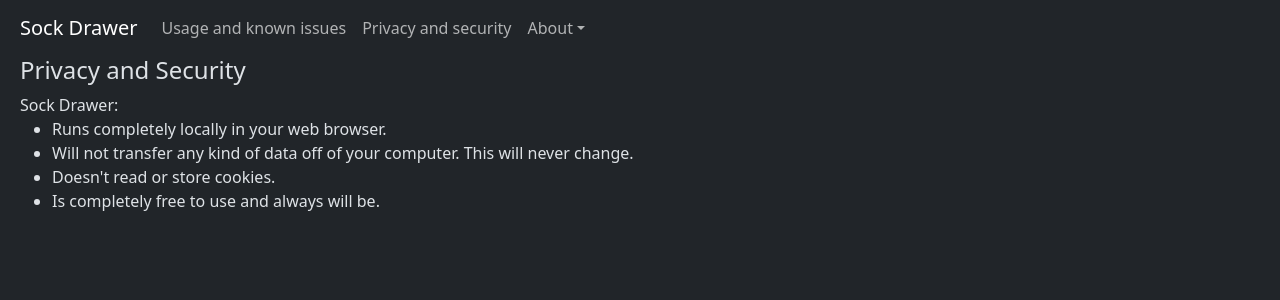
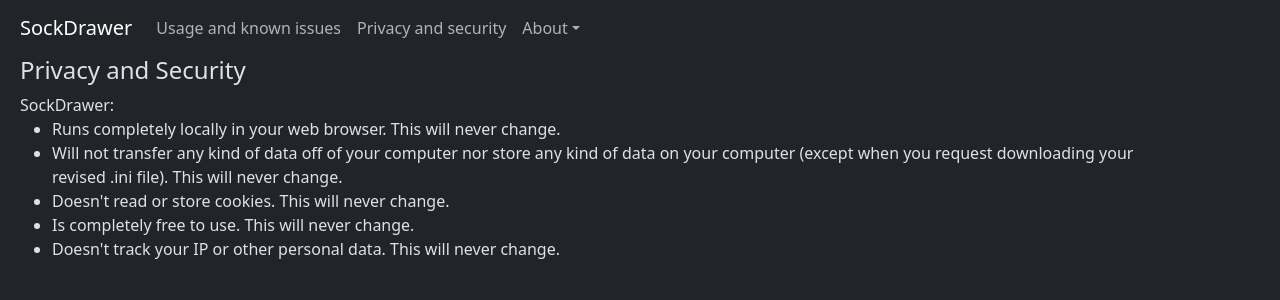
Before and after one commit to yeroca/EQSBEd, a React (Vite) app: page /privacy in a window 1280 px wide. Shown: the top 300 px of the page. Built offline with nearby package versions, Linux system fonts and the light colour scheme.

Commit message:
Improve privacy notice.  Use consistent naming of "SockDrawer"

```diff
--- a/index.html
+++ b/index.html
@@ -7,7 +7,7 @@
     <link rel="manifest" href="/site.webmanifest" />
     <meta charset="UTF-8" />
     <meta name="viewport" content="width=device-width, initial-scale=1.0" />
-    <title>Sock Drawer</title>
+    <title>SockDrawer</title>
   </head>
   <body>
     <div id="root"></div>
--- a/src/App.tsx
+++ b/src/App.tsx
@@ -24,7 +24,7 @@ const App = () => {
       <Container fluid className="ms-2">
         <Navbar expand="lg">
           <Navbar.Brand as={Link} to="/">
-            Sock Drawer
+            SockDrawer
           </Navbar.Brand>
           <Nav>
             <Nav.Link as={Link} to="/usage">
@@ -34,7 +34,7 @@ const App = () => {
               Privacy and security
             </Nav.Link>
             <NavDropdown title="About" id="basic-nav-dropdown">
-              <NavDropdown.Item>Version 1.2.2</NavDropdown.Item>
+              <NavDropdown.Item>Version 1.2.3</NavDropdown.Item>
               <NavDropdown.Item
                 target="_blank"
                 href="https://github.com/yeroca/SockDrawer"
--- a/src/pages/Privacy.tsx
+++ b/src/pages/Privacy.tsx
@@ -5,15 +5,24 @@ const Privacy = () => {
     <>
       <Container className="ms-2">
         <h4>Privacy and Security</h4>
-        <div>Sock Drawer:</div>
+        <div>SockDrawer:</div>
         <ul>
-          <li key="psl1">Runs completely locally in your web browser.</li>
+          <li key="psl1">
+            Runs completely locally in your web browser. This will never change.
+          </li>
           <li key="psl2">
-            Will not transfer any kind of data off of your computer. This will
-            never change.
+            Will not transfer any kind of data off of your computer nor store
+            any kind of data on your computer (except when you request
+            downloading your revised .ini file). This will never change.
           </li>
-          <li key="psl3">Doesn't read or store cookies.</li>
-          <li key="psl4">Is completely free to use and always will be.</li>
+          <li key="psl3">
+            Doesn't read or store cookies. This will never change.
+          </li>
+          <li key="psl4">Is completely free to use. This will never change.</li>
+          <li key="psl3">
+            Doesn't track your IP or other personal data. This will never
+            change.
+          </li>
         </ul>
       </Container>
     </>
```
